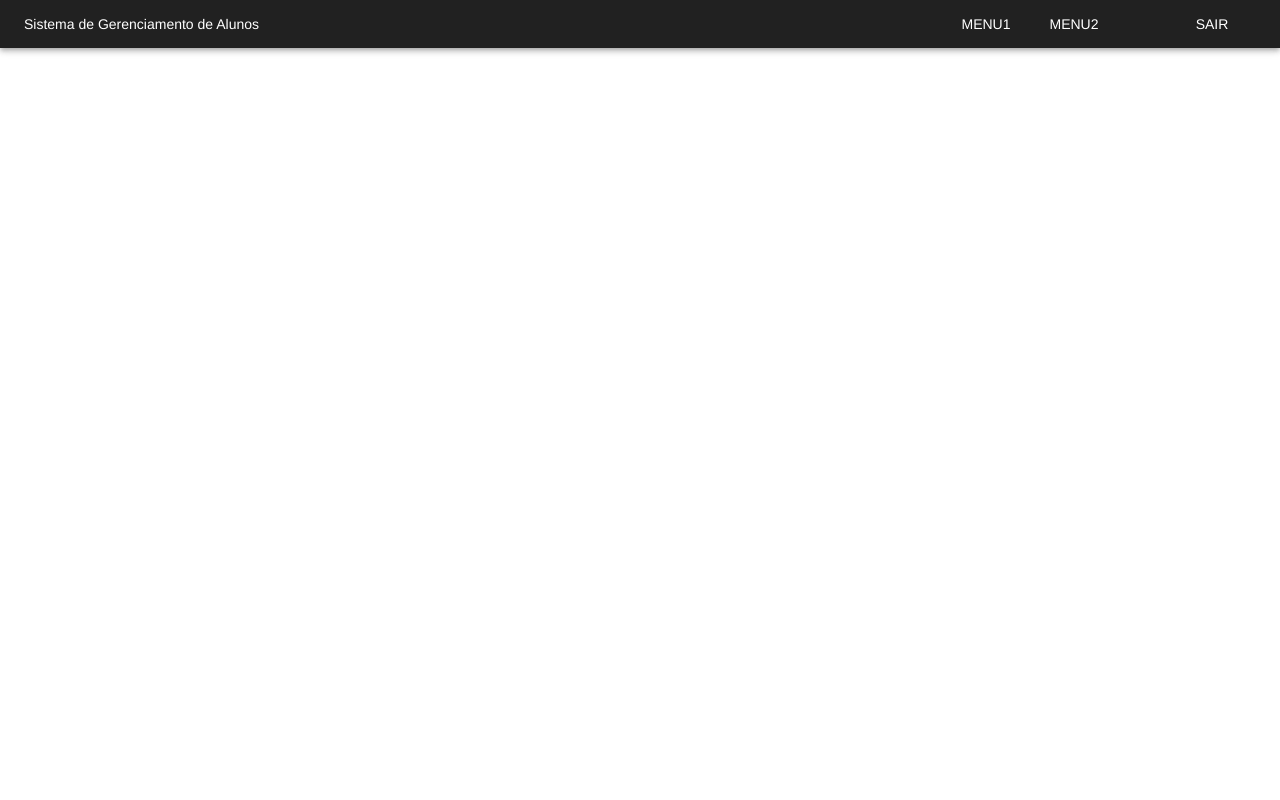
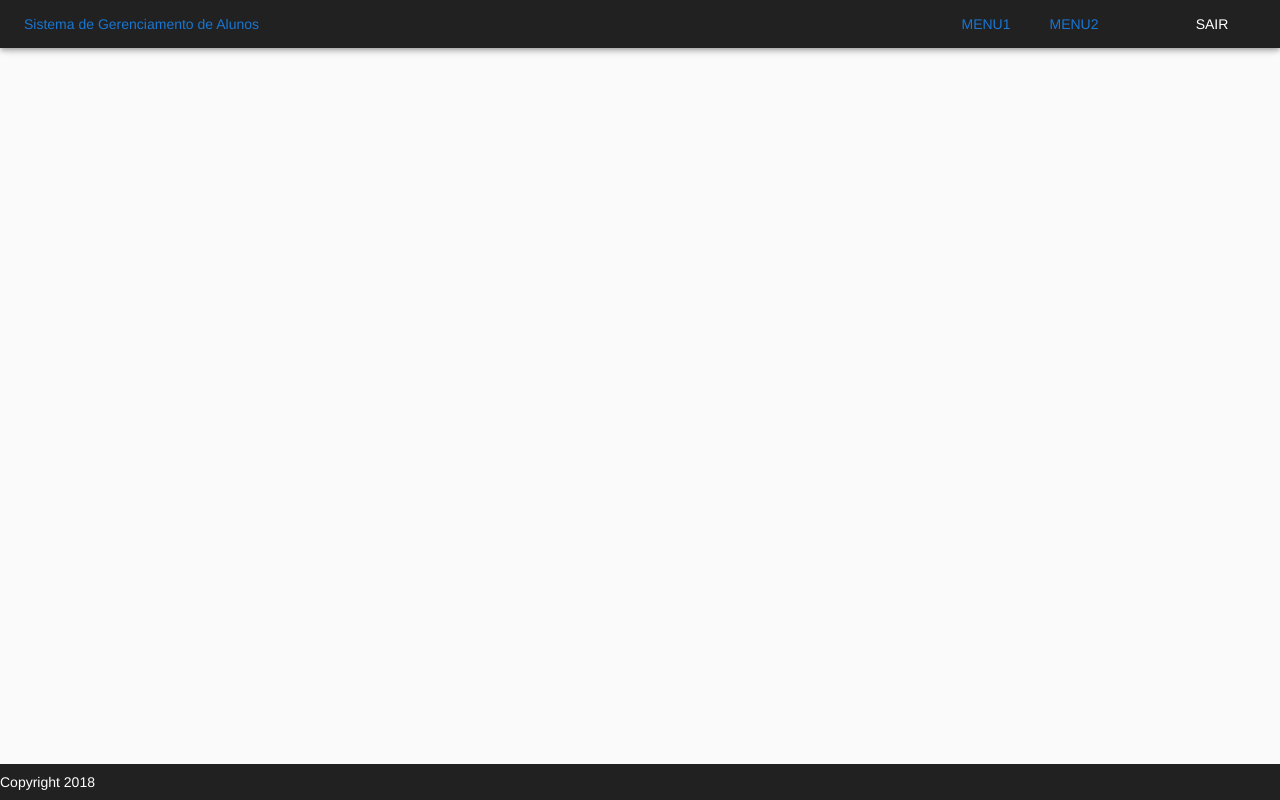
Before and after one commit to GiovanniDias/SMS, a Vue app in the folder frontend/: page / in a window 1280 px wide. Built offline with nearby package versions, Linux system fonts and the light colour scheme.

Commit message:
Finish basic layout for App

```diff
--- a/frontend/src/App.vue
+++ b/frontend/src/App.vue
@@ -1,21 +1,24 @@
 <template>
   <div id="app">
-    <my-toolbar></my-toolbar>
-    <router-view/>
+    <v-app>
+      <my-toolbar app></my-toolbar>
+      <router-view/>
+      <v-footer app fixed dark>Copyright 2018</v-footer>
+    </v-app>
   </div>
 </template>
 
 <script>
-import myToolbar from './components/Toolbar'
+import myToolbar from "./components/Toolbar";
 export default {
-  name: 'App',
-  components: {myToolbar},
-}
+  name: "App",
+  components: { myToolbar }
+};
 </script>
 
 <style>
 #app {
-  font-family: 'Avenir', Helvetica, Arial, sans-serif;
+  font-family: "Avenir", Helvetica, Arial, sans-serif;
   -webkit-font-smoothing: antialiased;
   -moz-osx-font-smoothing: grayscale;
   text-align: center;
```
